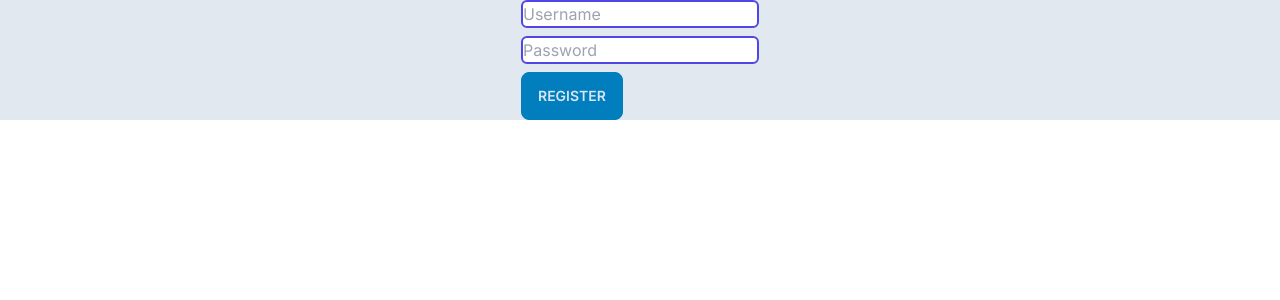
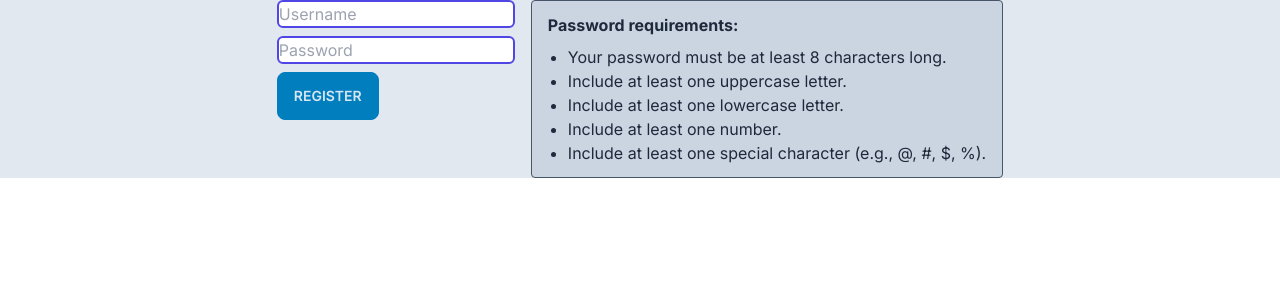
Before and after one commit to lenhatdangkhoa/5PP-Web-App, a Next.js app: page /registration in a window 1280 px wide. Shown: the top 300 px of the page. Built offline with nearby package versions, Linux system fonts and the light colour scheme.

Commit message:
remove daisy ui for faster page load

```diff
--- a/app/components/Registrations/RegistrationLayout.jsx
+++ b/app/components/Registrations/RegistrationLayout.jsx
@@ -4,7 +4,7 @@ import React, {useState, useEffect} from "react"
 export default function RegistrationLayout() {
     const [username, setUsername] = useState("")
     const [password, setPassword] = useState("")
-    const [validPassword, setValidPassword] = useState(true);
+    const [validPassword, setValidPassword] = useState(false);
 
     const is8Char = password.length >= 8
     const isUpper = /[A-Z]/.test(password)
@@ -20,7 +20,6 @@ export default function RegistrationLayout() {
         setValidPassword(isPasswordValid(pass));
       }
     function isPasswordValid(value) {
-        if (value.length == 0) return true
         return (
           value.length >= 8 &&
            /[A-Z]/.test(value) &&
@@ -67,7 +66,7 @@ export default function RegistrationLayout() {
             <input type="submit" className="btn btn-secondary" value="Register"/>
             </div>
         </form>
-        {!validPassword && (<div className="bg-slate-300 border border-slate-600 text-slate-800 px-4 py-3 rounded relative" role="alert">
+        <div className="bg-slate-300 border border-slate-600 text-slate-800 px-4 py-3 rounded relative" role="alert">
             <strong className="font-bold">Password requirements:</strong>
             <ul className="list-disc pl-5 mt-2">
                 <li className={is8Char ? "text-green-600" : ""}>Your password must be at least 8 characters long.</li>
@@ -76,7 +75,7 @@ export default function RegistrationLayout() {
                 <li className={hasNum ? "text-green-600" : ""}>Include at least one number.</li>
                 <li className={hasSpecial ? "text-green-600" : ""}>Include at least one special character (e.g., @, #, $, %).</li>
             </ul>
-        </div>)}
+        </div>
 
         </div>
 
--- a/app/layout.js
+++ b/app/layout.js
@@ -10,7 +10,7 @@ export const metadata = {
 
 export default function RootLayout({ children }) {
   return (
-    <html lang="en" data-theme="fantasy">
+    <html lang="en">
       <body className={inter.className}>{children}</body>
     </html>
   )
```
